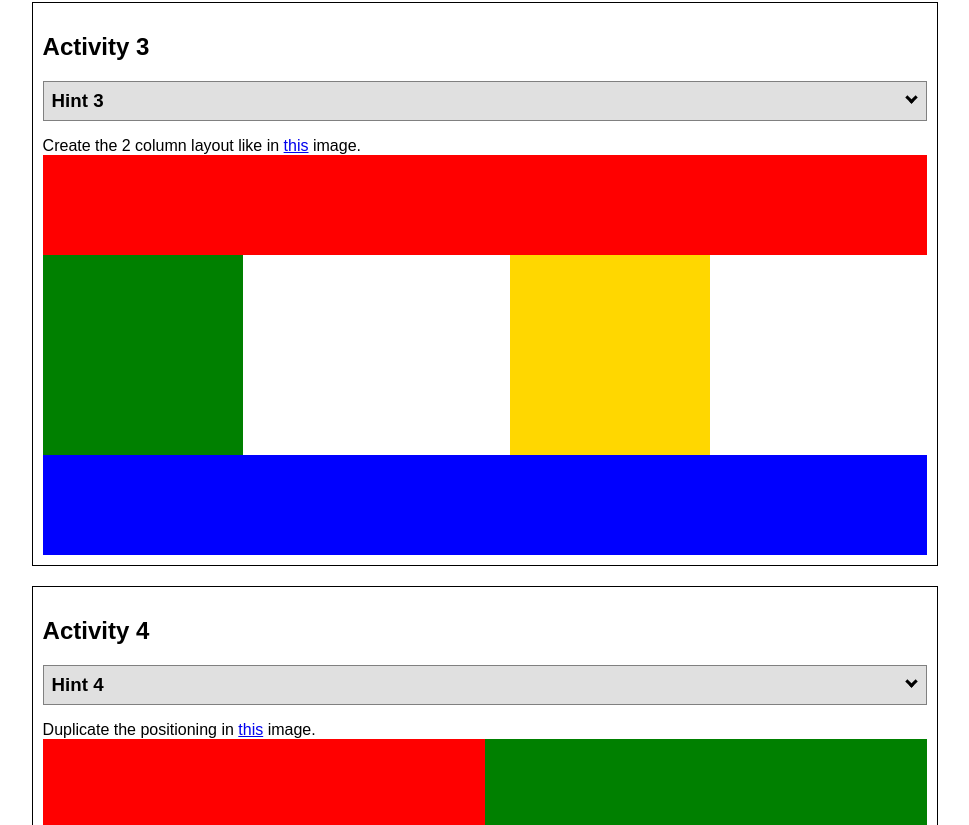
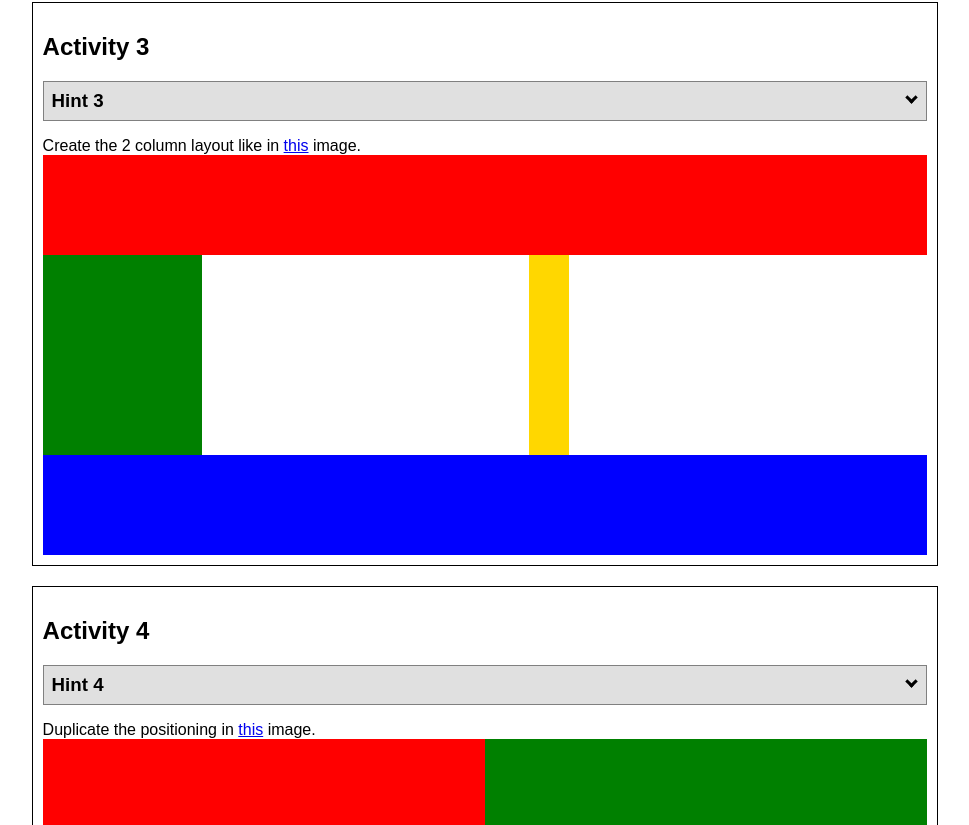
Before and after one commit to dev-juve/WDD-130, a plain HTML site: page positioning.html in a window 1280 px wide. Shown: the part 1455-2280 px from the top of the page, without its empty margins (155-1124 px from the left). Drawn offline with Linux system fonts and the light colour scheme.

Commit message:
fixing some errors

```diff
--- a/positionstyles.css
+++ b/positionstyles.css
@@ -70,7 +70,7 @@ gap: 20px;
 .content3 {
   display: grid;
   grid-template-columns: 1fr 1fr;
-  grid-column-gap: 50px;
+  grid-column-gap: 10%;
   /* This is the parent of the activity 3 boxes. */
 }
 .red3 {
@@ -80,12 +80,12 @@ gap: 20px;
   grid-column: 1/3;
 }
 .green3 {
-  width: 200px;
+  width: 40%;
   height: 200px;
   background-color: green;
 }
 .yellow3 {
-  width: 200px;
+  width: 40px;
   height: 200px;
   background-color: gold;
 }
@@ -152,7 +152,6 @@ gap: 20px;
   width: 100%;
   height: 60%;
   background-color: gold;
-  font-size: 11.5px;
 }
 .blue5 {
   width: 100%;
```
